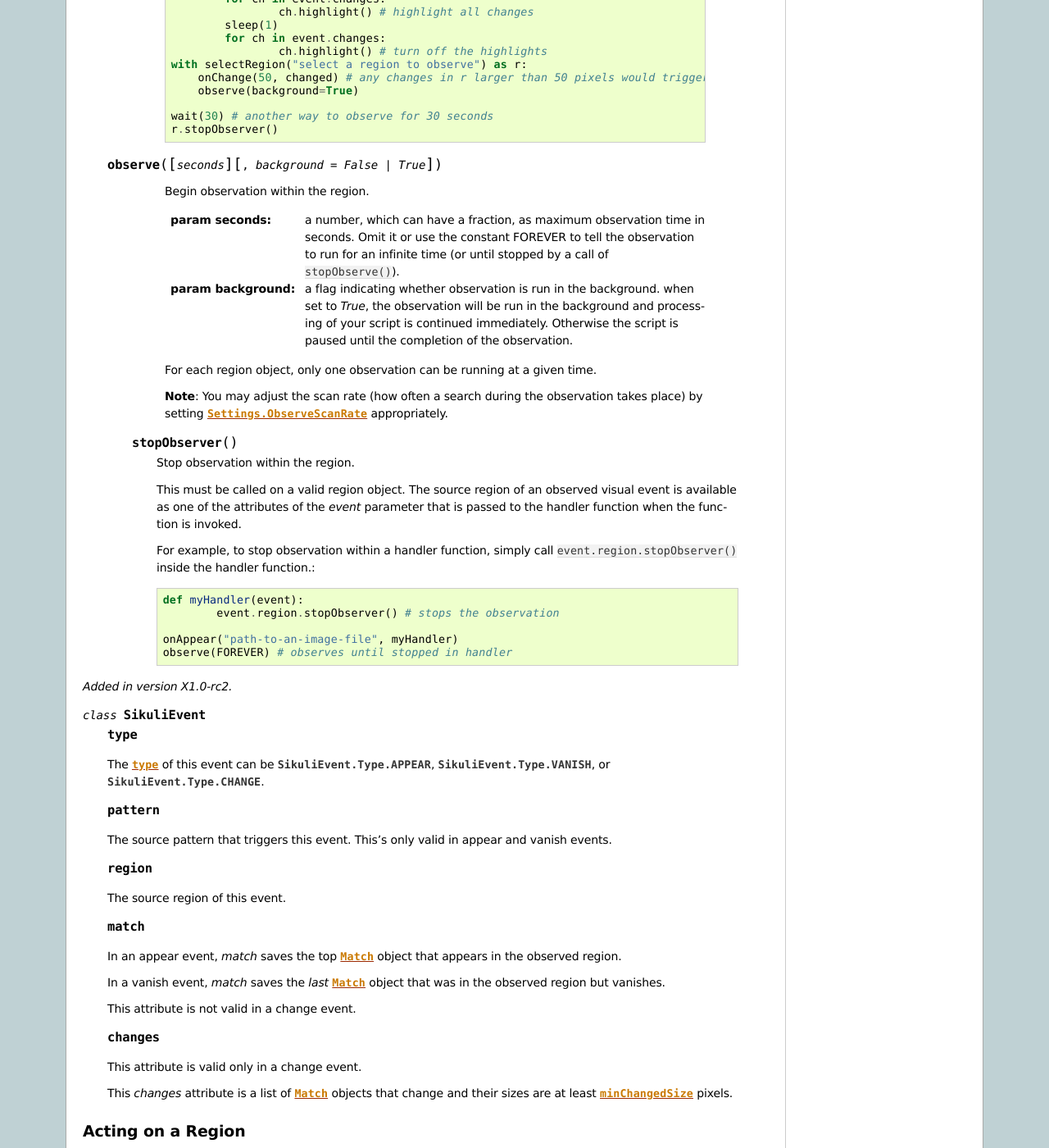
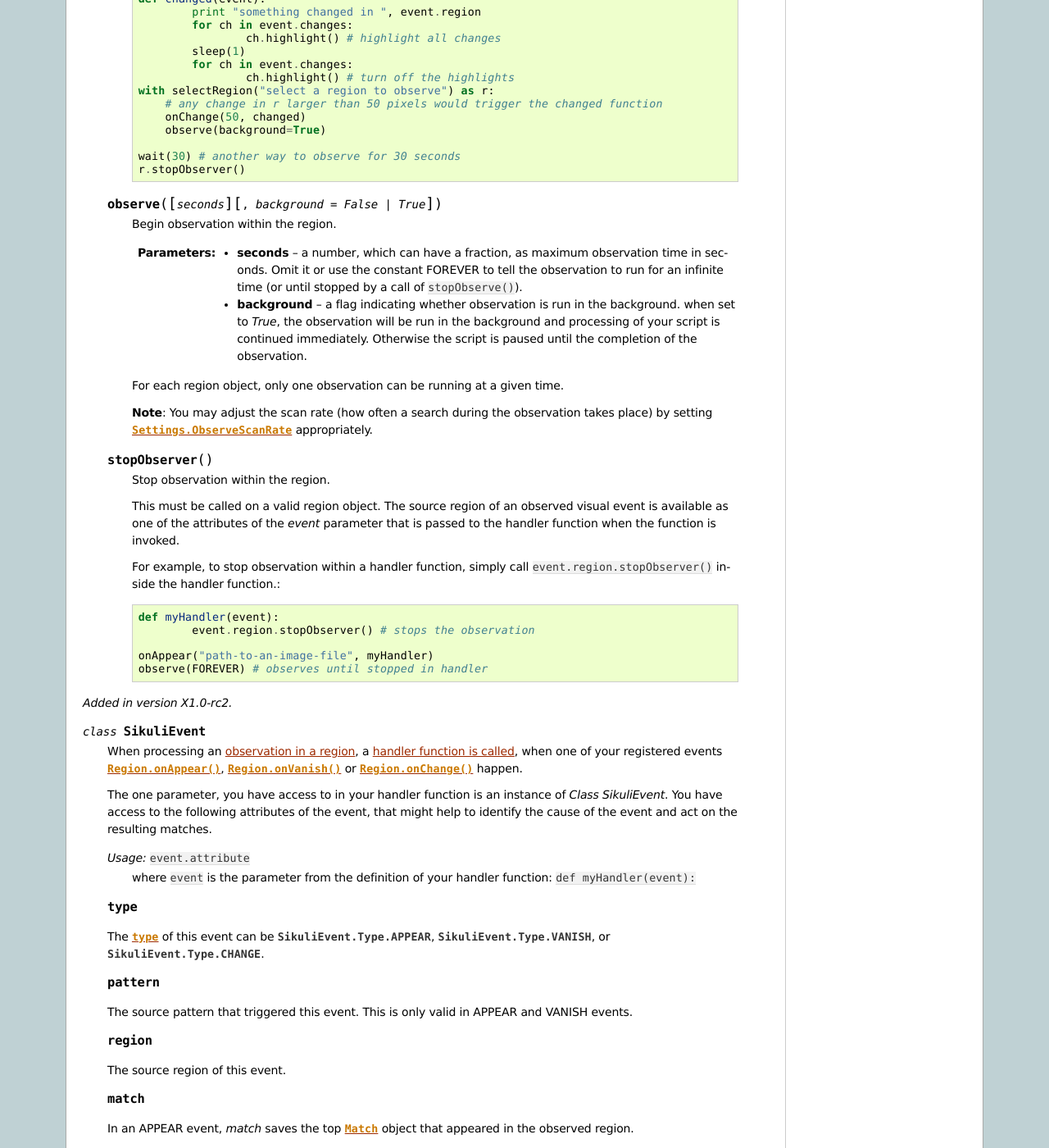
Before and after one commit to ck1125/sikuli, a Sphinx documentation site: the page built from docs/source/region.rst, in a window 1280 px wide and 1400 px high, scrolled down 8773 px. Shown: the whole window at 82% size. Built offline with Sphinx 7.4.7, drawn with Linux system fonts in a browser that asks for light colours; some of the changed text lies outside the part shown.

Commit message:
SikuliEvent optimized

```diff
--- a/docs/source/globals.rst
+++ b/docs/source/globals.rst
@@ -199,6 +199,13 @@
 		# the observer will look every 5 seconds
 		# since your script does not wait here, you
 		# might want to stop the observing later on ;-)
+
+.. versionadded:: X1.0-rc2
+.. py:attribute:: Settings.ObserveMinChangedPixels
+
+	 The minimum size in pixels of a change to trigger a change event when using :py:meth:`Region.onChange` without specifying this value.
+	 The default value is 50.
+
 
 Controlling Applications and their Windows
 ------------------------------------------
--- a/docs/source/region.rst
+++ b/docs/source/region.rst
@@ -520,13 +522,15 @@
 have at least the following statements in your script::
 
 	def myHandler(event): # you can choose any valid function name
-		# event: can be any variable name, it references the event object
+		# event: can be any variable name, it references the SikuliEvent object
 		pass # add your statements here
 
 	onAppear("path-to-an-image-file", myHandler) # or any other onEvent()
 	observe(10) # observes for 10 seconds
 
-Normally all the region methods are used as ``reg.onAppear(PS)``, where ``reg`` is a
+Read :py:class:`SikuliEvent` to know what is contained in a SikuliEvent object
+
+**Note on performance**: Normally all the region methods are used as ``reg.onAppear(PS)``, where ``reg`` is a
 region object. If written as ``onAppear(PS)`` it operates on the default screen being the implicit
 region in this case. Using ``region.onEvent()`` instead will restrict the search to the
 region's rectangle and speed up processing, if region is significantly smaller
@@ -571,8 +575,12 @@
 
 	.. py:method:: onChange([minChangedSize], handler)
 
-		:param minChangedSize: the minimum size in pixels of a change to trigger a change event
+		:param minChangedSize: the minimum size in pixels of a change to trigger a change event.
+			If omitted: 50 is used (see :py:attr:`Settings.ObserveMinChangedPixels`).
 		:param handler: the name of a handler function in the script
+
+		.. versionadded:: X1.0-rc2
+			**minChangedSize**
 
 		With the given region you register an observer, that should wait for
 		the visual content of the given region to change and is activated with
@@ -591,14 +599,15 @@
 				for ch in event.changes:
 					ch.highlight() # turn off the highlights
 			with selectRegion("select a region to observe") as r:
-			    onChange(50, changed) # any changes in r larger than 50 pixels would trigger the changed function
+			    # any change in r larger than 50 pixels would trigger the changed function
+			    onChange(50, changed)
 			    observe(background=True)
 
 			wait(30) # another way to observe for 30 seconds
 			r.stopObserver()
 
 
-   .. py:method:: observe([seconds], [background = False | True])
+	.. py:method:: observe([seconds], [background = False | True])
 
 		Begin observation within the region.
 
@@ -641,6 +650,17 @@
 .. versionadded:: X1.0-rc2
 .. py:class:: SikuliEvent
 
+   When processing an :ref:`observation in a region <ObservingVisualEventsinaRegion>`,
+   a :ref:`handler function is called <ObserveHandler>`, when one of your
+   registered events :py:meth:`Region.onAppear`, :py:meth:`Region.onVanish` or :py:meth:`Region.onChange` happen.
+
+   The one parameter, you have access to in your handler function is an instance
+   of *Class SikuliEvent*. You have access to the following attributes of the event,
+   that might help to identify the cause of the event and act on the resulting matches.
+
+   *Usage:* ``event.attribute``
+      where ``event`` is the parameter from the definition of your handler function: ``def myHandler(event):``
+
    .. py:attribute:: type
 
    The :py:attr:`type` of this event can be
@@ -649,8 +669,8 @@
 
    .. py:attribute:: pattern
 
-   The source pattern that triggers this event. This's only valid
-   in appear and vanish events.
+   The source pattern that triggered this event. This is only valid
+   in APPEAR and VANISH events.
 
    .. py:attribute:: region
 
@@ -658,20 +678,20 @@
 
    .. py:attribute:: match
 
-   In an appear event, *match* saves the top :py:class:`Match` object
-   that appears in the observed region.
+   In an APPEAR event, *match* saves the top :py:class:`Match` object
+   that appeared in the observed region.
 
-   In a vanish event, *match* saves the *last* :py:class:`Match` object
-   that was in the observed region but vanishes.
+   In a VANISH event, *match* saves the *last* :py:class:`Match` object
+   that was in the observed region but vanished.
 
-   This attribute is not valid in a change event.
+   This attribute is not valid in a CHANGE event.
 
    .. py:attribute:: changes
 
-   This attribute is valid only in a change event.
+   This attribute is valid only in a CHANGE event.
 
    This *changes* attribute is a list of :py:class:`Match` objects that
-   change and their sizes are at least :py:meth:`minChangedSize <Region.onChange>` pixels.
+   changed and their sizes are at least :py:meth:`minChangedSize <Region.onChange>` pixels.
 
 
 .. _ActingonaRegion:
```
Also changed, not shown: other parts of docs/source/region.rst (+3 -1 lines).
